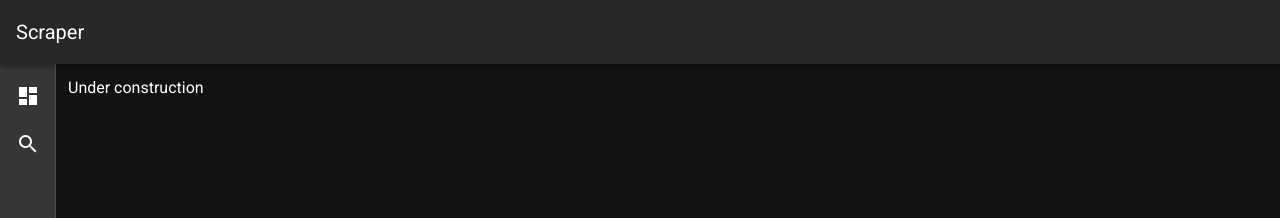
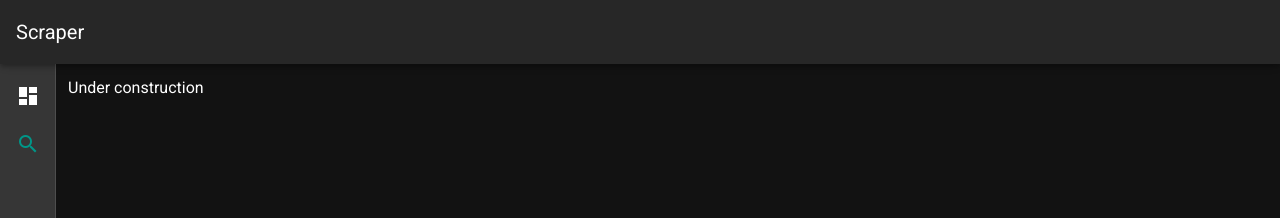
Before and after one commit to Sussia/Web-scraper-ST, a Vue app in the folder web-scraper-vue/: page / in a window 1280 px wide. Both pictures are taken after a click on the element "Скрейпинг". Shown: the top 218 px of the page. Built offline with nearby package versions, Linux system fonts and the light colour scheme.

Commit message:
Add removeability to rules

```diff
--- a/web-scraper-vue/src/App.vue
+++ b/web-scraper-vue/src/App.vue
@@ -1,8 +1,9 @@
 <template>
   <v-app>
     <v-navigation-drawer app clipped expand-on-hover mini-variant>
-      <v-list dense>
-        <v-list-item link @click="isRuleManagementSection = true">
+      <v-list dense flat>
+        <v-list-item-group color="teal" v-model="MenuSection">
+          <v-list-item @click="MenuSection = 0">
             <v-list-item-action>
               <v-icon>mdi-view-dashboard</v-icon>
             </v-list-item-action>
@@ -11,7 +12,7 @@
             </v-list-item-content>
           </v-list-item>
 
-        <v-list-item link @click="isRuleManagementSection = false">
+          <v-list-item @click="MenuSection = 1">
             <v-list-item-action>
               <v-icon>mdi-magnify</v-icon>
             </v-list-item-action>
@@ -19,6 +20,7 @@
               <v-list-item-title>Скрейпинг</v-list-item-title>
             </v-list-item-content>
           </v-list-item>
+        </v-list-item-group>
       </v-list>
 
     </v-navigation-drawer>
@@ -27,12 +29,19 @@
       <v-toolbar-title>Scraper</v-toolbar-title>
     </v-app-bar>
 
-    <v-content v-if="isRuleManagementSection">
+    <v-content v-if="MenuSection === 0">
       <v-container fluid>
         <v-row dense align="start">
-          <v-col v-for="rule in parsingRules" :key="rule.title" :cols="3">
+          <v-col v-for="(rule, index) in parsingRules" :key="rule.title" :cols="3">
             <v-card @click="rule.details = !rule.details">
-              <v-card-title class="teal--text text--accent-3" v-text="rule.title"></v-card-title>
+              <v-card-title class="teal--text text--accent-3">
+                <span>{{rule.title}}</span>
+                <v-spacer></v-spacer>
+                <v-btn icon @click="deleteRule(index)">
+                  <v-icon color="red" class="text--lighten-1">mdi-close</v-icon>
+                </v-btn>
+              </v-card-title>
+
               <v-card-subtitle class="teal--text text--accent-2" v-text="rule.description"></v-card-subtitle>
               <v-card-text v-if="rule.details">
                 <div>Prefix: {{rule.prefix}}</div>
@@ -82,7 +91,7 @@
       </v-container>
     </v-content>
 
-    <v-content v-if="!isRuleManagementSection">
+    <v-content v-if="MenuSection === 1">
       <v-container fluid>
         <v-row>
           <v-col>
@@ -101,7 +110,7 @@
   export default {
     name: 'App',
     data: () => ({
-      isRuleManagementSection: true,
+      MenuSection: 0,
       parsingRules: [],
       isCreateRuleFormOpen: false,
       valid: false,
@@ -137,6 +146,9 @@
           details: false
         }
         this.isCreateRuleFormOpen = false
+      },
+      deleteRule(index) {
+        this.$delete(this.parsingRules, index)
       }
     }
   }
```
Lines whose indentation alone changed are shown as unchanged.
